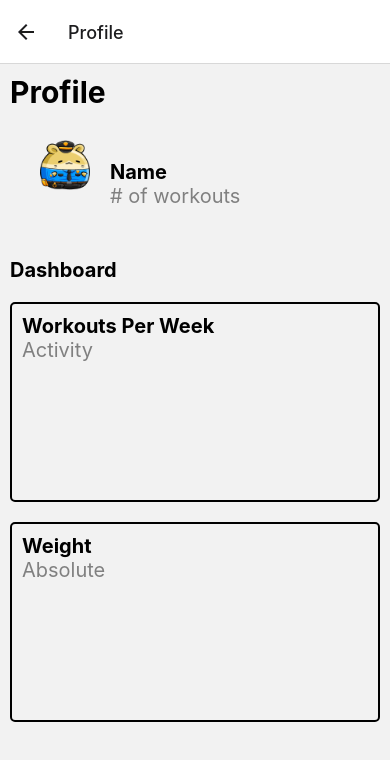
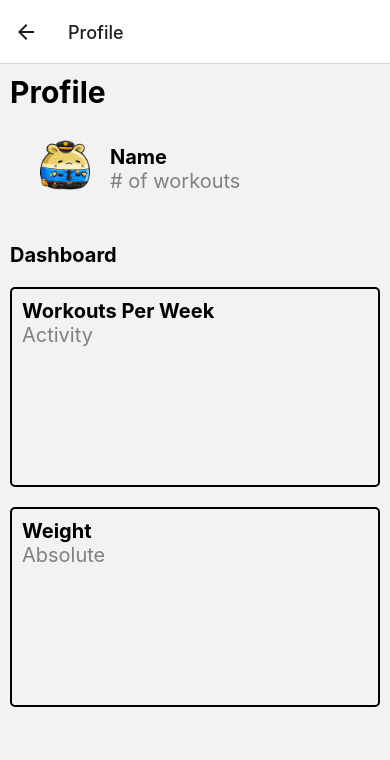
Before and after one commit to Mimsqueeze/Fit, a React Native app: screen /Profile in a window 390 px wide. Shown: the top 760 px of the page. Built offline with nearby package versions, Linux system fonts and the light colour scheme.

Commit message:
Update ProfileScreen.js

```diff
--- a/app/screens/ProfileScreen.js
+++ b/app/screens/ProfileScreen.js
@@ -70,6 +70,7 @@ const styles = StyleSheet.create({
   profileInfo: {
     flex: 1,
     margin: 20,
+    marginTop: 5,
     flexDirection: 'column',
   },
 
```
